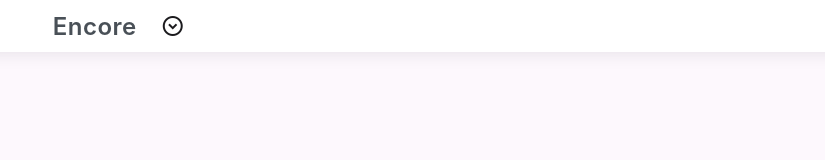
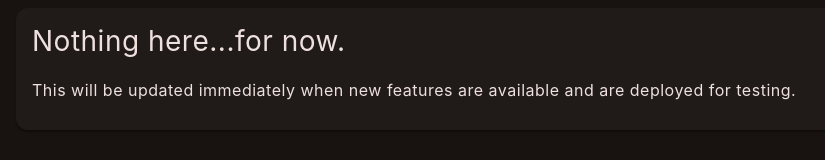
Before and after one commit to encoremains/encoremains.github.io, a plain HTML site: page staging/testground.html in a window 1280 px wide. Shown: the whole page, without its empty margins (32-857 px from the left). Drawn offline with Linux system fonts and the light colour scheme.

Commit message:
update testground.html

```diff
--- a/staging/testground.html
+++ b/staging/testground.html
@@ -13,16 +13,47 @@
     <!-- <script type="module" src="./../cdn/lib/material/beer.min.js"></script>
     <!-- <script type="module" src="./../cdn/lib/metro/js/metro.js"></script> -->
   </head>
-  <body>
-    <div class="header header-fixed u-unselectable header-animated">
-      <div class="header-brand">
-        <div class="nav-item no-hover">
-          <a><h6 class="title">Encore</a>
-          <button class="circle transparent" data-ui="#option">
-            <i>expand_circle_down</i>
-          </button>
-        </div>
-      </div>
-    </div>
+  <body class="dark" style="--primary:#ffb4a8;
+--on-primary:#690100;
+--primary-container:#930100;
+--on-primary-container:#ffdad4;
+--secondary:#e7bdb6;
+--on-secondary:#442925;
+--secondary-container:#5d3f3b;
+--on-secondary-container:#ffdad4;
+--tertiary:#dec48c;
+--on-tertiary:#3e2e04;
+--tertiary-container:#564419;
+--on-tertiary-container:#fbdfa6;
+--error:#ffb4ab;
+--on-error:#690005;
+--error-container:#93000a;
+--on-error-container:#ffb4ab;
+--background:#201a19;
+--on-background:#ede0dd;
+--surface:#181211;
+--on-surface:#ede0dd;
+--surface-variant:#534341;
+--on-surface-variant:#d8c2be;
+--outline:#a08c89;
+--outline-variant:#534341;
+--shadow:#000000;
+--scrim:#000000;
+--inverse-surface:#ede0dd;
+--inverse-on-surface:#362f2e;
+--inverse-primary:#c00100;
+--surface-dim:#181211;
+--surface-bright:#3f3736;
+--surface-container-lowest:#120d0c;
+--surface-container-low:#201a19;
+--surface-container:#251e1d;
+--surface-container-high:#2f2827;
+--surface-container-highest:#3b3332;">
+    <main class="responsive">
+      <article>
+        <h5>Nothing here...for now.</h5>
+        <p>This will be updated immediately when new features are available and are deployed for testing.</p>
+      </article>
+    </main>
   </body>
 </html>
```
